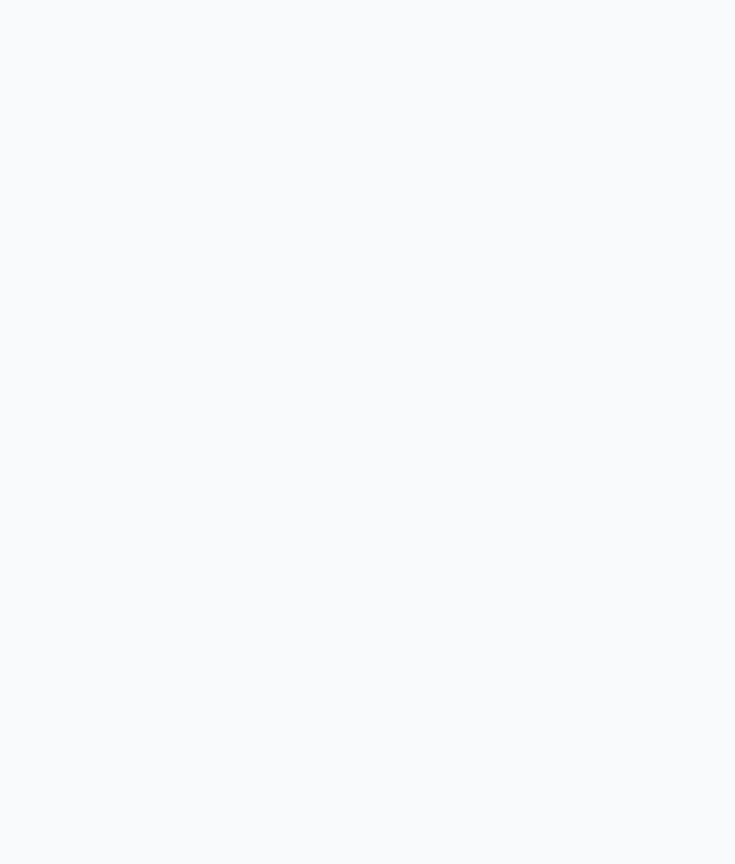
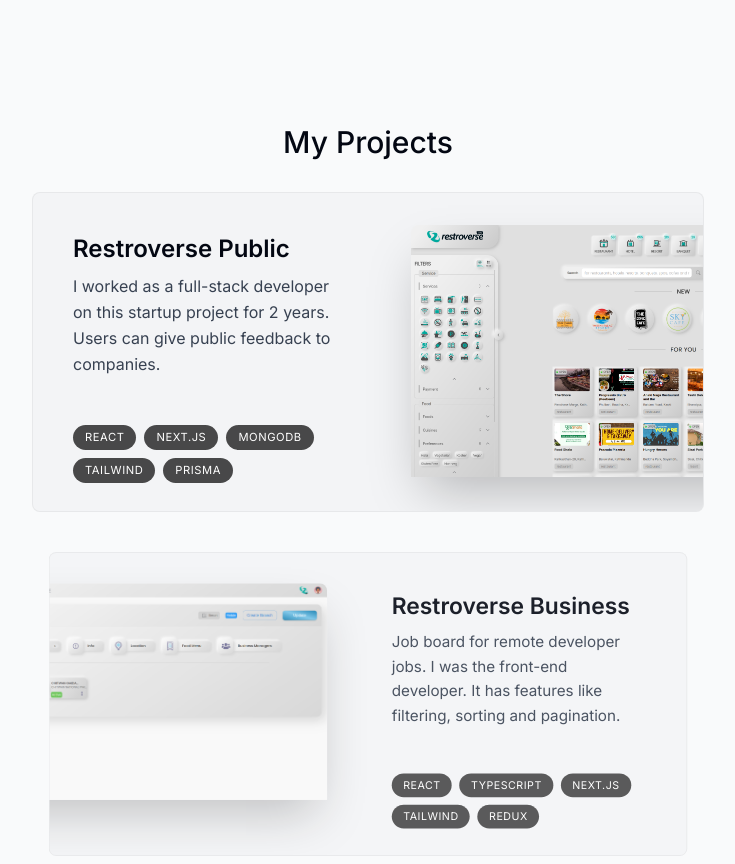
Before and after one commit to Razeev-Shrestha/Portfolio, a Next.js app: page / in a window 1280 px wide. Shown: the part 1180-2044 px from the top of the page, without its empty margins (272-1007 px from the left). Before the commit the page ends 1304 px from the top, so only its background shows below. Built offline with nearby package versions, Linux system fonts and the light colour scheme.

Commit message:
feat- project section with scroll animation

```diff
--- a/app/page.tsx
+++ b/app/page.tsx
@@ -1,6 +1,7 @@
 import { About } from '@/components/About'
 import { Divider } from '@/components/Divider'
 import { Intro } from '@/components/Intro'
+import { Projects } from '@/components/Projects'
 
 export default function Home() {
   return (
@@ -8,6 +9,7 @@
       <Intro />
       <Divider />
       <About />
+      <Projects />
     </main>
   )
 }
--- /dev/null
+++ b/components/ProjectCard.tsx
@@ -0,0 +1,63 @@
+'use client'
+
+import Image from 'next/image'
+import { ProjectData } from '@/lib/data'
+import { motion, useScroll, useTransform } from 'framer-motion'
+import { FC, useRef } from 'react'
+
+export const ProjectCard: FC<ProjectData> = ({ title, description, tags, imageUrl }) => {
+  const ref = useRef<HTMLDivElement>(null)
+  const { scrollYProgress } = useScroll({
+    target: ref,
+    offset: ['0 1', '1.33 1'],
+  })
+
+  const scaleProgress = useTransform(scrollYProgress, [0, 1], [0.8, 1])
+  const opacityProgress = useTransform(scrollYProgress, [0, 1], [0.6, 1])
+
+  return (
+    <motion.div
+      ref={ref}
+      style={{
+        scale: scaleProgress,
+        opacity: opacityProgress,
+      }}
+      className="group mb-3 sm:mb-8 last:mb-0 "
+    >
+      <section className="bg-gray-100 max-w-[42rem] border border-black/5 rounded-lg overflow-hidden sm:pr-8 relative sm:h-[20rem] hover:bg-gray-200 transition sm:group-even:pl-8 ">
+        <div className="pt-4 pb-7 px-5 sm:pl-10 sm:pr-2 sm:pt-10 sm:max-w-[50%] flex flex-col h-full sm:group-even:ml-[18rem]">
+          <h3 className="text-2xl font-semibold">{title}</h3>
+          <p className="mt-2 leading-relaxed text-gray-700">{description}</p>
+          <ul className="flex flex-wrap mt-4 gap-2 sm:mt-auto">
+            {tags.map((tag, index) => (
+              <li
+                className="bg-black/[0.7] px-3 py-1 text-[0.7rem] uppercase tracking-wider text-white rounded-full dark:text-white/70"
+                key={index}
+              >
+                {tag}
+              </li>
+            ))}
+          </ul>
+        </div>
+
+        <Image
+          src={imageUrl}
+          alt="Project I worked on"
+          quality={95}
+          className="absolute hidden sm:block top-8 -right-40 w-[28.25rem] rounded-t-lg shadow-2xl
+        transition
+        group-hover:scale-[1.04]
+        group-hover:-translate-x-3
+        group-hover:translate-y-3
+        group-hover:-rotate-2
+
+        group-even:group-hover:translate-x-3
+        group-even:group-hover:translate-y-3
+        group-even:group-hover:rotate-2
+
+        group-even:right-[initial] group-even:-left-40"
+        />
+      </section>
+    </motion.div>
+  )
+}
--- /dev/null
+++ b/components/Projects.tsx
@@ -0,0 +1,20 @@
+import { Fragment } from 'react'
+import { SectionHeading } from './SectionHeading'
+
+import { projectsData } from '@/lib/data'
+import { ProjectCard } from './ProjectCard'
+
+export const Projects = () => {
+  return (
+    <section>
+      <SectionHeading>My Projects</SectionHeading>
+      <div>
+        {projectsData.map(project => (
+          <Fragment key={project.title}>
+            <ProjectCard {...project} />
+          </Fragment>
+        ))}
+      </div>
+    </section>
+  )
+}
--- a/components/SectionHeading.tsx
+++ b/components/SectionHeading.tsx
@@ -1,5 +1,5 @@
 import { FC, PropsWithChildren } from 'react'
 
 export const SectionHeading: FC<PropsWithChildren> = ({ children, ...props }) => (
-  <h2 className="text-3xl font-medium mb-8">{children}</h2>
+  <h2 className="text-3xl font-medium mb-8 text-center">{children}</h2>
 )
--- a/lib/data.tsx
+++ b/lib/data.tsx
@@ -74,6 +74,8 @@
   },
 ] as const
 
+export type ProjectData = (typeof projectsData)[number]
+
 export const skillsData = [
   'HTML5',
   'CSS3',
```
